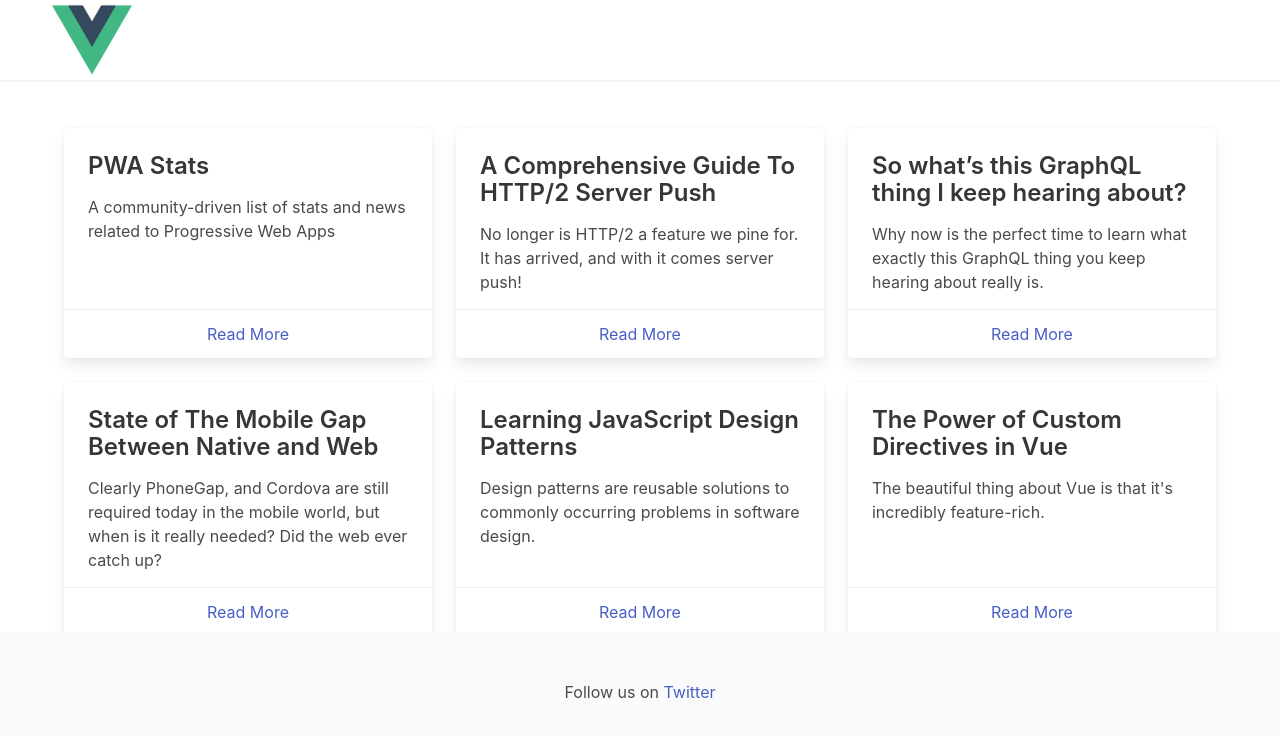
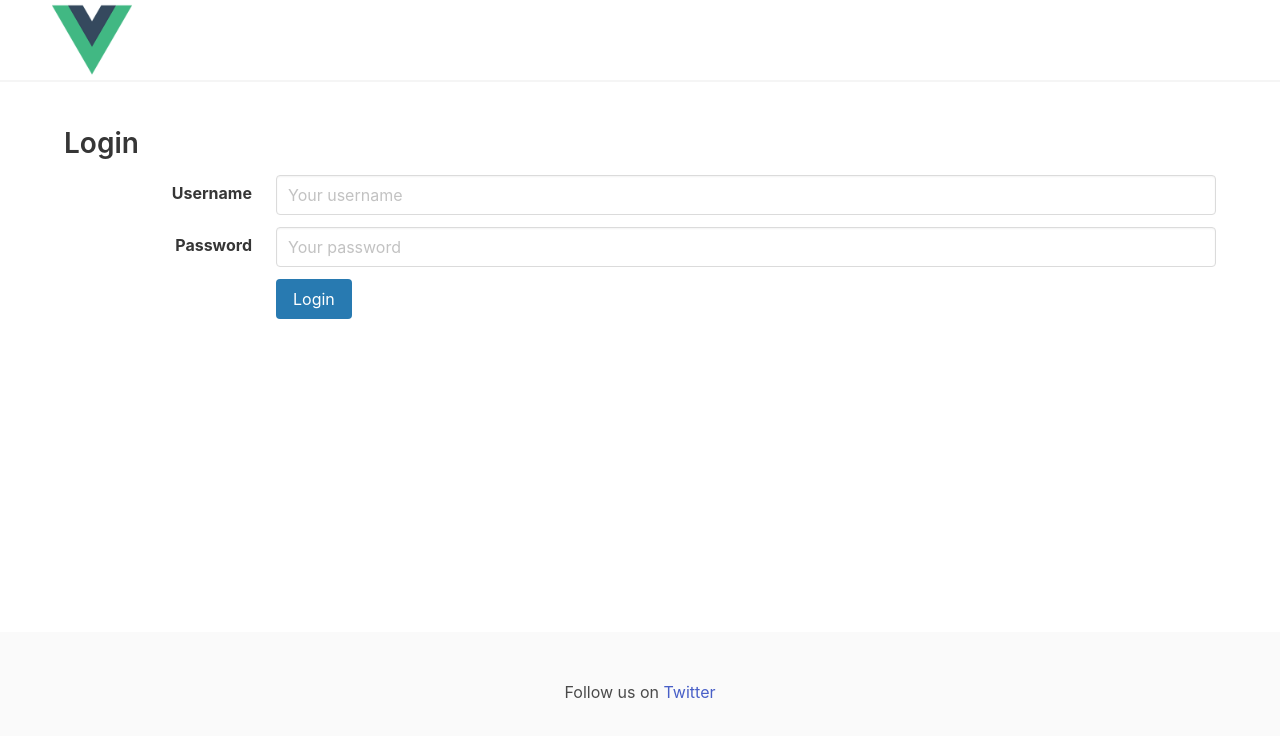
Before and after one commit to mgarnick1/vue-spa, a Vue app: page /login in a window 1280 px wide. Shown: the top 736 px of the page. Built offline with nearby package versions, Linux system fonts and the light colour scheme.

Commit message:
added login path and component

```diff
--- a/src/router.js
+++ b/src/router.js
@@ -1,13 +1,18 @@
 import Vue from 'vue';
 import VueRouter from 'vue-router';
 import Category from './theme/Category.vue';
+import Login from './theme/Login.vue';
 
 Vue.use(VueRouter);
 
-const routes = [{ path: '/', component: Category }]
+const routes = [
+  { path: '/', component: Category },
+  { path: '/login', component: Login },
+];
 
 const router = new VueRouter({
-  routes
+  mode: 'history',
+  routes,
 });
 
 export default router;
--- /dev/null
+++ b/src/theme/Login.vue
@@ -0,0 +1,39 @@
+<template>
+  <div class="content">
+    <h2>Login</h2>
+    <div class="field is-horizontal">
+      <div class="field-label is-normal">
+        <label class="label">Username</label>
+      </div>
+      <div class="field-body">
+        <div class="field">
+          <div class="control">
+            <input class="input" type="text" placeholder="Your username" />
+          </div>
+        </div>
+      </div>
+    </div>
+    <div class="field is-horizontal">
+      <div class="field-label is-normal">
+        <label class="label">Password</label>
+      </div>
+      <div class="field-body">
+        <div class="field">
+          <div class="control">
+            <input class="input" type="password" placeholder="Your password" />
+          </div>
+        </div>
+      </div>
+    </div>
+    <div class="field is-horizontal">
+      <div class="field-label"></div>
+      <div class="field-body">
+        <div class="field">
+          <div class="control">
+            <button class="button is-primary">Login</button>
+          </div>
+        </div>
+      </div>
+    </div>
+  </div>
+</template>
```
